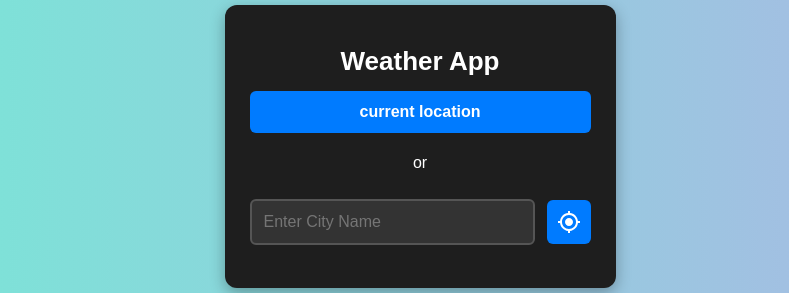
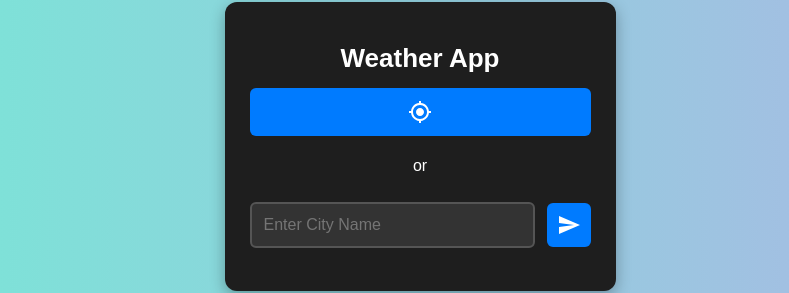
Before and after one commit to ajaykumar1298/weather, a React (Vite) app: page / in a window 1280 px wide. Shown: the part 264-557 px from the top of the page, without its empty margins (245-1034 px from the left). Built offline with nearby package versions, Linux system fonts and the light colour scheme; no server answers.

Commit message:
udapte icons

```diff
--- a/src/App.jsx
+++ b/src/App.jsx
@@ -2,6 +2,8 @@ import { useEffect, useState } from "react";
 import "./App.css";
 import GpsFixedIcon from '@mui/icons-material/GpsFixed';
 // const apiKey = import.meta.env.VITE_WEATHER_API_KEY;
+import SendIcon from '@mui/icons-material/Send';
+
 const apiKey = import.meta.env.VITE_WEATHER_API_KEY;
 function App() {
   const [inputValue, setInputValue] = useState("");
@@ -83,7 +85,7 @@ function App() {
       <h1>Weather App</h1>
 
       <div className="input-container">
-        <button type=" button" className="currBtn" onClick={handleBtnLatLng}>current location</button>
+        <button type=" button" className="currBtn" onClick={handleBtnLatLng}><GpsFixedIcon/></button>
       </div>
       or
       <br />
@@ -96,7 +98,7 @@ function App() {
           placeholder="Enter City Name"
           onChange={(e) => setInputValue(e.target.value)}
         />
-        <button className="gps" onClick={handleBtn}><GpsFixedIcon/></button>
+        <button className="gps" onClick={handleBtn}><SendIcon/></button>
       </div>
 
       {error && <p className="error-msg">{error}</p>}
```
